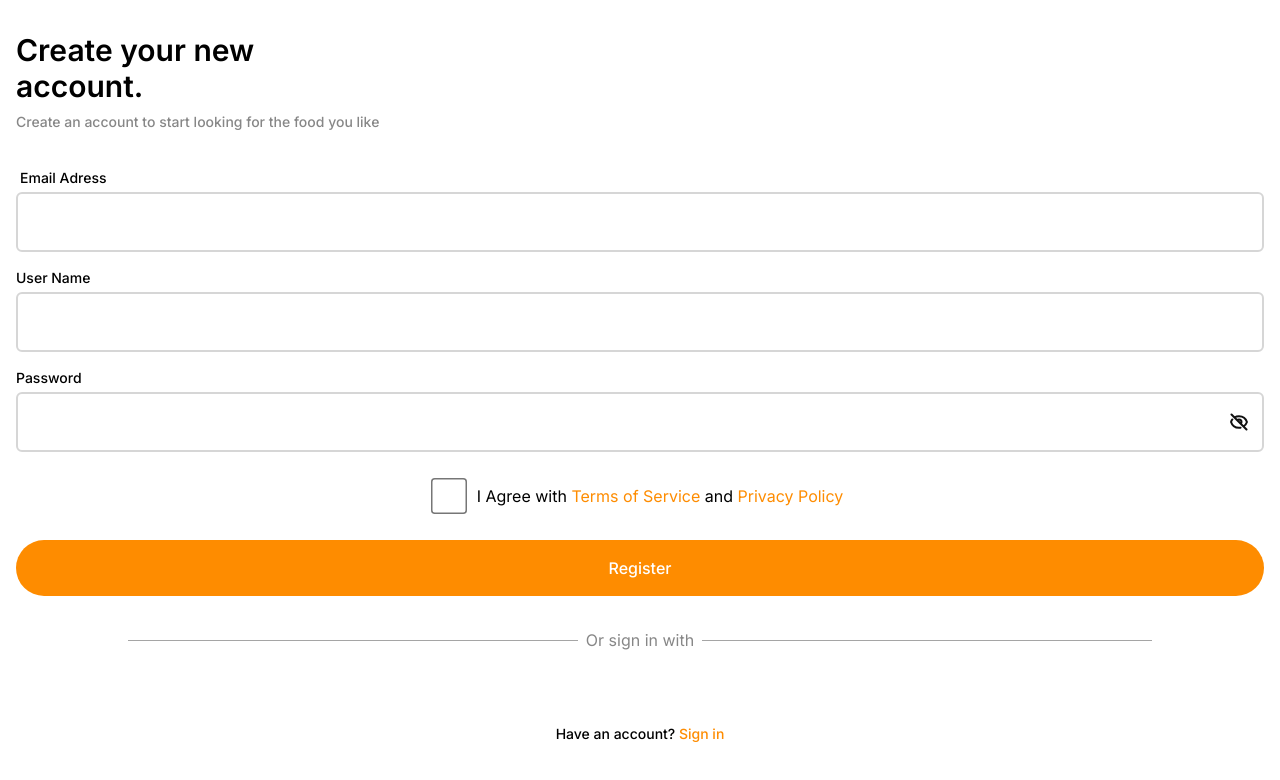
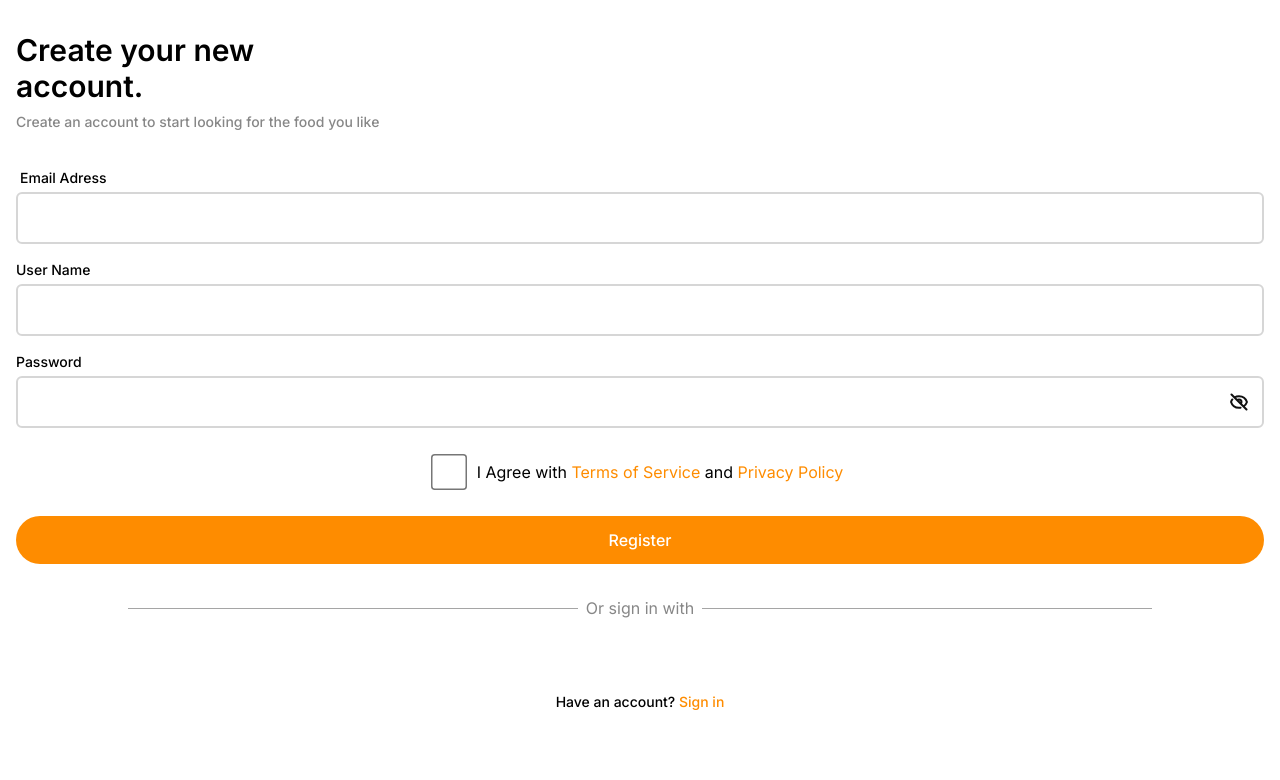
Before and after one commit to iQliPsE-22/project-gmt, a React (Create React App) app: page /signup in a window 1280 px wide. Shown: the top 780 px of the page. Built offline with nearby package versions, Linux system fonts and the light colour scheme.

Commit message:
added some improvements in the ui

```diff
--- a/src/components/Login.jsx
+++ b/src/components/Login.jsx
@@ -63,11 +63,10 @@ const Login = () => {
           <input
             type="submit"
             value="Login"
-            className="w-full p-4 bg-[#FE8C00] text-white font-medium rounded-full cursor-pointer"
+            className="w-full p-3 bg-[#FE8C00] text-white font-medium rounded-full cursor-pointer"
           />
         </div>
       </form>
-
 
       <div className="w-full flex justify-center items-center flex-col  ">
         <span className="w-4/5 mt-4 flex flex-row items-center justify-center space-x-2 mb-2">
--- a/src/components/Signup.jsx
+++ b/src/components/Signup.jsx
@@ -26,21 +26,21 @@ const Signup = () => {
       </div>
       <form>
         <div className="w-full p-4 flex flex-col justify-center ">
-          <label className=" text-sm font-medium m-1">Email Adress</label>
+          <label className="text-sm font-medium m-1">Email Adress</label>
           <input
             type="email"
-            className="w-full p-4 border-2 border-[#d6d6d6] outline-[#d6d6d6] rounded-md"
+            className="w-full p-3 border-2 border-[#d6d6d6] outline-[#d6d6d6] rounded-md"
           />
           <label className=" text-sm font-medium mt-4 mb-1">User Name</label>
           <input
             type="text"
-            className="w-full p-4 border-2 border-[#d6d6d6] outline-[#d6d6d6] rounded-md"
+            className="w-full p-3 border-2 border-[#d6d6d6] outline-[#d6d6d6] rounded-md"
           />
           <label className=" text-sm font-medium mt-4 mb-1">Password</label>
           <div className="relative">
             <input
               type={showPassword ? "text" : "password"}
-              className="w-full p-4 border-2 border-[#d6d6d6] outline-[#d6d6d6] rounded-md pr-10"
+              className="w-full p-3 border-2 border-[#d6d6d6] outline-[#d6d6d6] rounded-md pr-10"
             />
             <span
               className="absolute top-1/2 right-4 transform -translate-y-1/2 "
@@ -77,7 +77,7 @@ const Signup = () => {
           <input
             type="submit"
             value="Register"
-            className="w-full p-4 bg-[#FE8C00] text-white font-medium rounded-full cursor-pointer"
+            className="w-full p-3 bg-[#FE8C00] text-white font-medium rounded-full cursor-pointer"
           />
         </div>
       </form>
```
